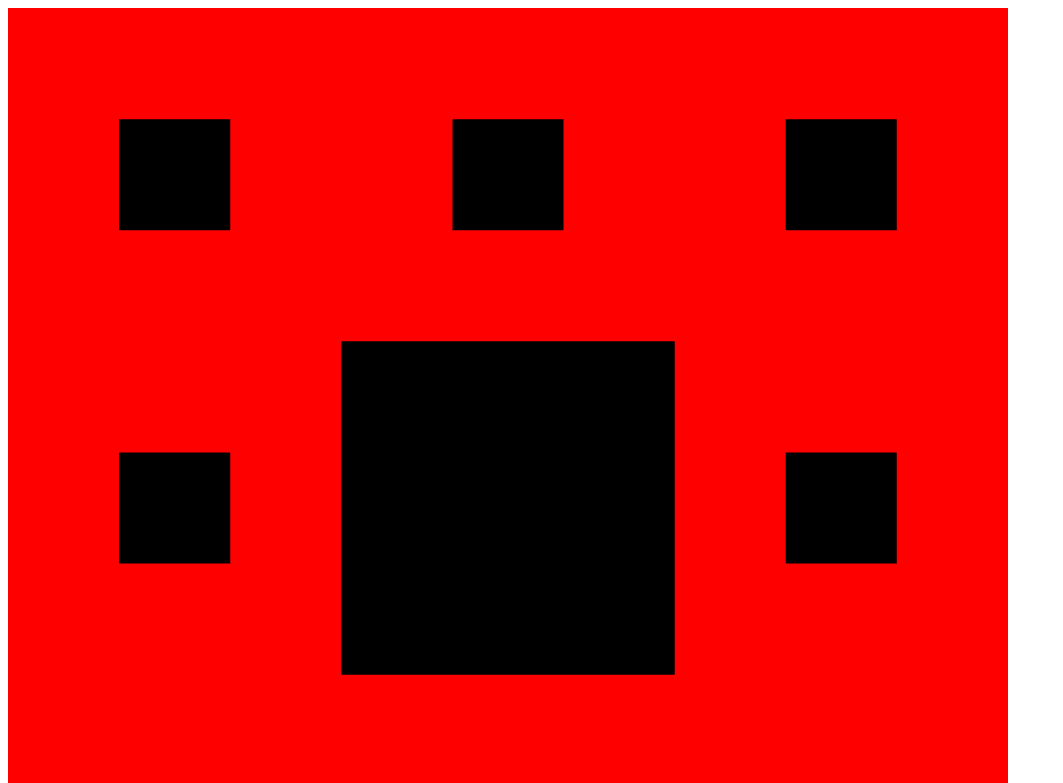
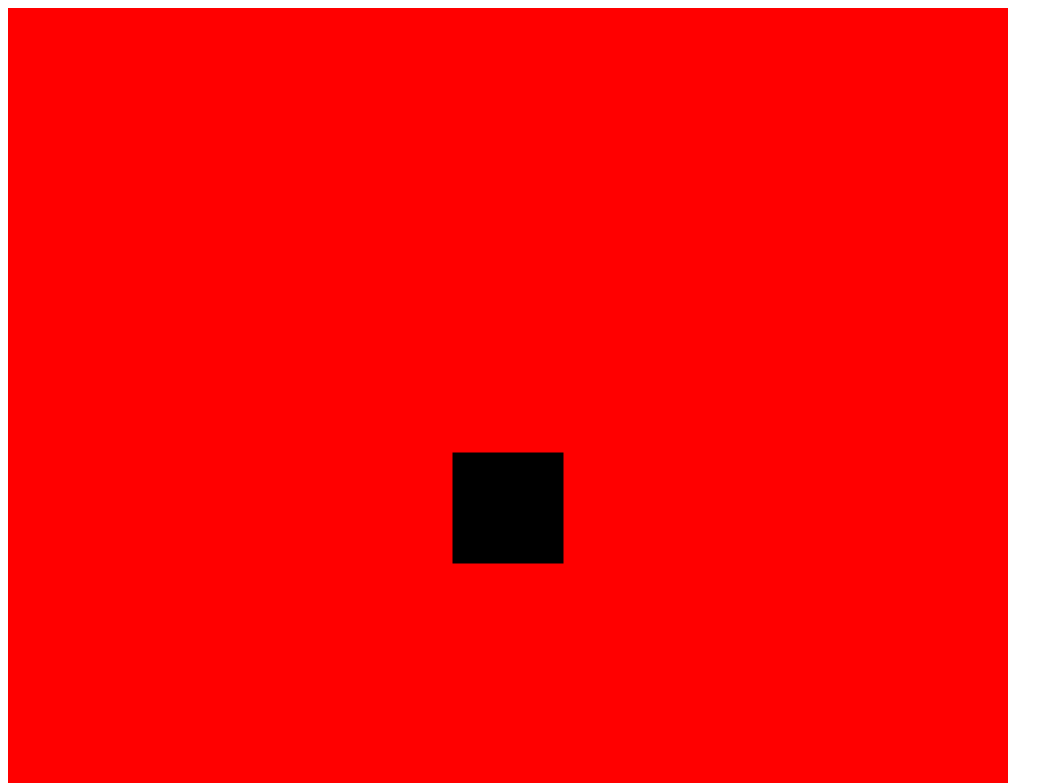
Before and after one commit to zboronka/csc470, a plain HTML site: page sierpinski.html in a window 1280 px wide. Shown: the top 783 px of the page, without its empty margins (0-1063 px from the left). Drawn offline with Linux system fonts and the light colour scheme.

Commit message:
Simplify square method

```diff
--- a/sierpinski.html
+++ b/sierpinski.html
@@ -1,17 +1,21 @@
 <!DOCTYPE html>
 <html>
 	<head>
+		<meta charset="utf-8"/>
 		<script id="vertex-shader" type="x-shader/x-vertex">
 			attribute vec4 vPosition;
-			uniform mat4 mICenter;
-			uniform mat4 mCenter;
 			uniform mat4 mScale;
 			uniform mat4 mTranslate;
 
 			void
 			main()
 			{
-				gl_Position = mTranslate*mCenter*mScale*mICenter*vPosition;
+				mat4 scale = mScale;
+				for(int i = 0; i < 1; i++) {
+					scale *= mScale;
+				}
+
+				gl_Position = mTranslate*scale*vPosition;
 			}
 		</script>
 		<script id="fragment-shader" type="x-shader/x-fragment">
--- a/sierpinski.js
+++ b/sierpinski.js
@@ -34,30 +34,27 @@ function draw(level) {
     program = initShaders( gl, "vertex-shader", "fragment-shader" );
     gl.useProgram( program );
 
-	mICenter = gl.getUniformLocation(program, "mICenter");
-	mCenter = gl.getUniformLocation(program, "mCenter");
 	mScale = gl.getUniformLocation(program, "mScale");
 	mTranslate = gl.getUniformLocation(program, "mTranslate");
-	gl.uniformMatrix4fv(mICenter, false, flatten(translate(0,0,0)));
-	gl.uniformMatrix4fv(mScale, false, flatten(translate(0,0,0)));
-	gl.uniformMatrix4fv(mCenter, false, flatten(translate(0, 0, 0)));
+	gl.uniformMatrix4fv(mScale, false, flatten(scalem(third,third,0)));
 	gl.uniformMatrix4fv(mTranslate, false, flatten(translate(0, 0, 0)));
 
     gl.clear( gl.COLOR_BUFFER_BIT );
 
     // Four Vertices
     var vertices = [
-        vec2( -third,  third ),
-        vec2( -third, -third ),
-        vec2(  third,  third ),
-        vec2(  third, -third )
+        vec2( -1,  1 ),
+        vec2( -1, -1 ),
+        vec2(  1,  1 ),
+        vec2(  1, -1 )
     ];
 
-	divideSquare(vertices[0], vertices[1], vertices[2], vertices[3], level);
+	points.push(vertices[0], vertices[1], vertices[2], vertices[3]);
+
+	square();
 }
 
-function square(a, b, c, d) {
-	points.push(a, b, c, d, b, c);
+function square() {
 
     // Load the data into the GPU
 
@@ -71,9 +68,7 @@ function square(a, b, c, d) {
     gl.vertexAttribPointer( vPosition, 2, gl.FLOAT, false, 0, 0 );
     gl.enableVertexAttribArray( vPosition );
 
-    gl.drawArrays( gl.TRIANGLES, 0, points.length );
-
-	points = []
+    gl.drawArrays( gl.TRIANGLE_STRIP, 0, points.length );
 }
 
 function divideSquare(a, b, c, d, count) {
```
